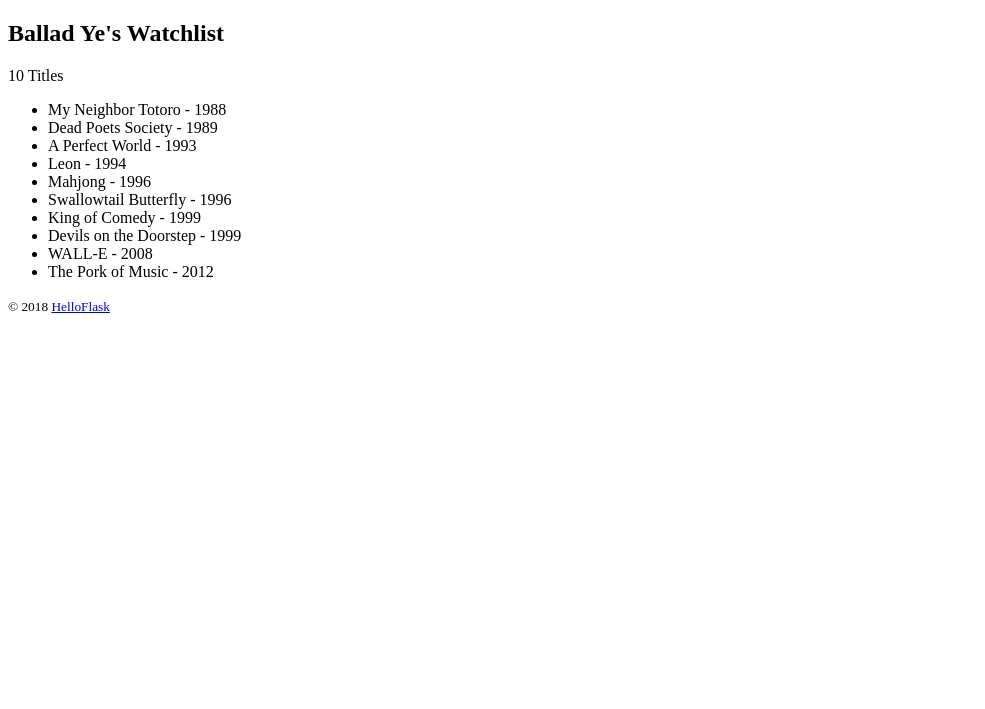
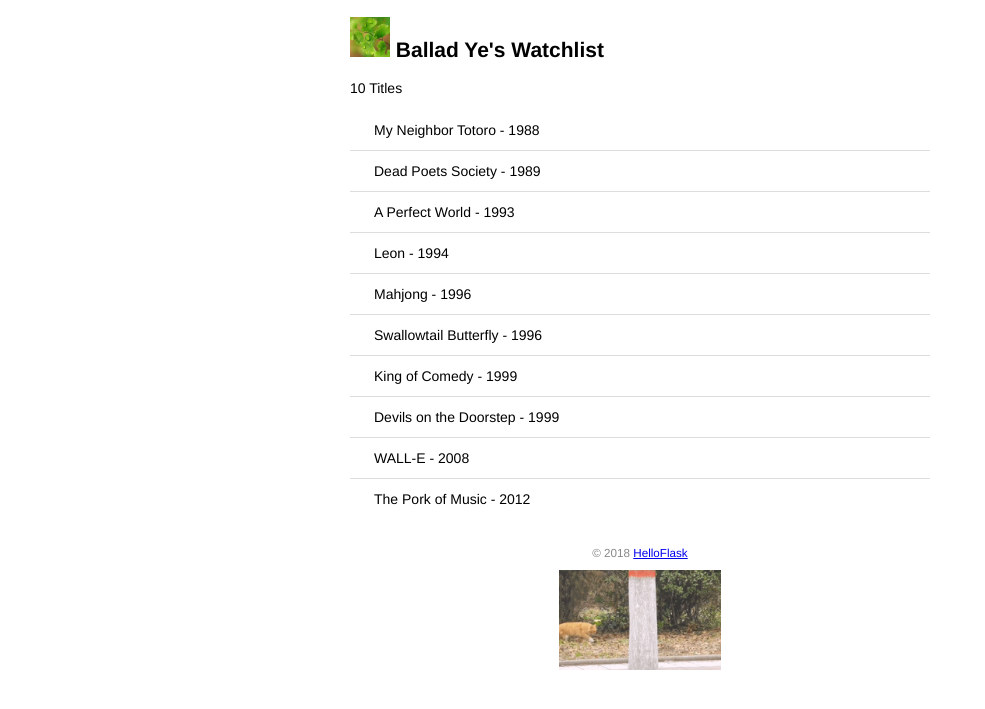
Before and after one commit to BalladYe/watchlist, a Flask app: page / in a window 1280 px wide. Shown: the top 709 px of the page, without its empty margins (0-985 px from the left). Run offline with Flask 2, Linux system fonts and the light colour scheme.

Commit message:
Add static files

```diff
--- /dev/null
+++ b/static/style.css
@@ -0,0 +1,42 @@
+/* 页面整体 */
+body {
+    margin: auto;
+    max-width: 580px;
+    font-size: 14px;
+    font-family: Helvetica, Arial, sans-serif;
+    }
+    /* 页脚 */
+    footer {
+    color: #888;
+    margin-top: 15px;
+    text-align: center;
+    padding: 10px;
+    }
+    /* 头像 */
+    .avatar {
+    width: 40px;
+    }
+    /* 电影列表 */
+    .movie-list {
+    list-style-type: none;
+    padding: 0;
+    margin-bottom: 10px;
+    box-shadow: 0 2px 5px 0 rgba(0, 0, 0, 0.16), 0 2px 10px 0 rg
+    ba(0, 0, 0, 0.12);
+    }
+    .movie-list li {
+    padding: 12px 24px;
+    border-bottom: 1px solid #ddd;
+}
+.movie-list li:last-child {
+border-bottom:none;
+}
+.movie-list li:hover {
+background-color: #f8f9fa;
+}
+/* 龙猫图片 */
+.totoro {
+display: block;
+margin: 0 auto;
+height: 100px;
+}
--- a/templates/index.html
+++ b/templates/index.html
@@ -3,12 +3,16 @@
 <head>
     <meta charset="utf-8">
     <title>{{ name }}'s Watchlist</title>
+    <link rel="icon" href="{{ url_for('static', filename='icon.jpg') }}">
+    <link rel="stylesheet" href="{{ url_for('static', filename='style.css') }}" type="text/css">
 </head>
 <body>
-    <h2>{{ name }}'s Watchlist</h2>
+    <h2>
+        <img alt="Avatar" class="avatar" src="{{ url_for('static', filename='images/2.jpg') }}">
+        {{ name }}'s Watchlist</h2>
     {# 使用 length 过滤器获取 movies 变量的长度 #}
     <p>{{ movies|length }} Titles</p>
-    <ul>
+    <ul class="movie-list">
         {% for movie in movies %} {# 迭代 movies 变量 #}
         <li>{{ movie.title }} - {{ movie.year }}</li> {# 等同于movie['title'] #}
         {% endfor %} {# 使用 endfor 标签结束 for 语句 #}
@@ -16,5 +20,6 @@
     <footer>
         <small>&copy; 2018 <a href="http://helloflask.com/tutorial">HelloFlask</a></small>
     </footer>
+    <img alt="Walking Totoro" class="totoro" src="{{ url_for('static', filename='images/mao.gif') }}">
 </body>
 </html>
```
Also changed, not shown: static/icon.jpg (added), static/images/2.jpg (added), static/images/avatar.jpg (added), static/images/mao.gif (added).
